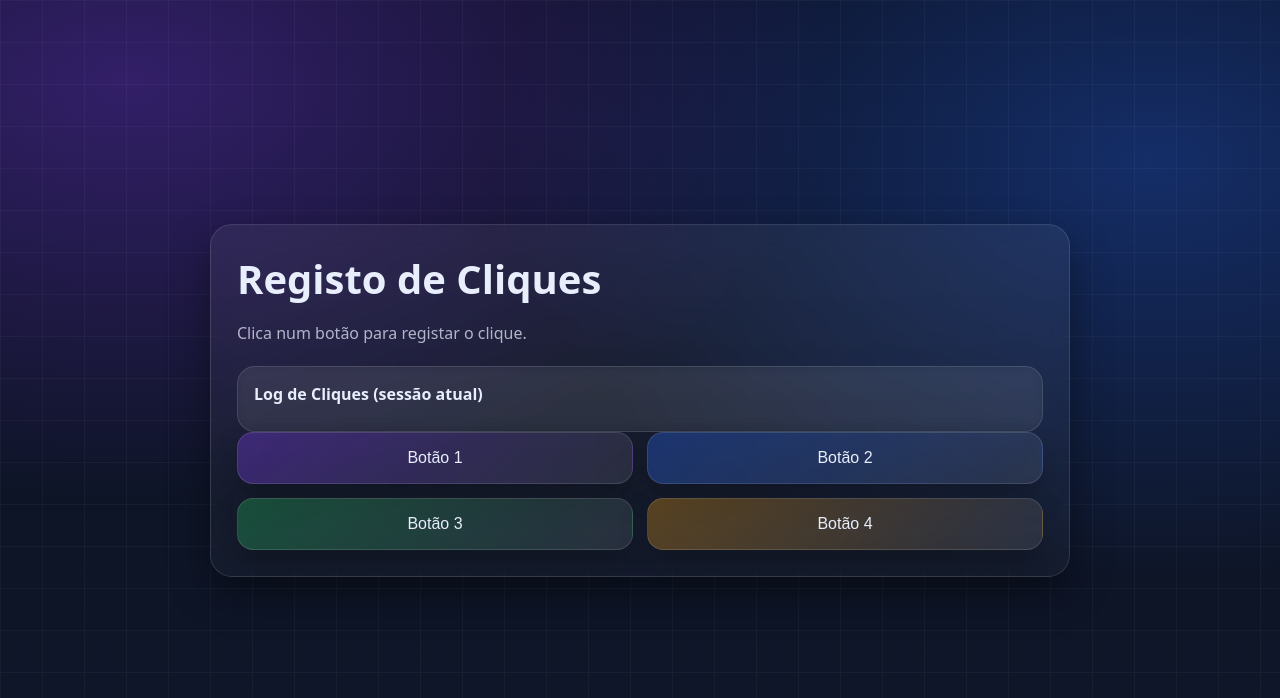
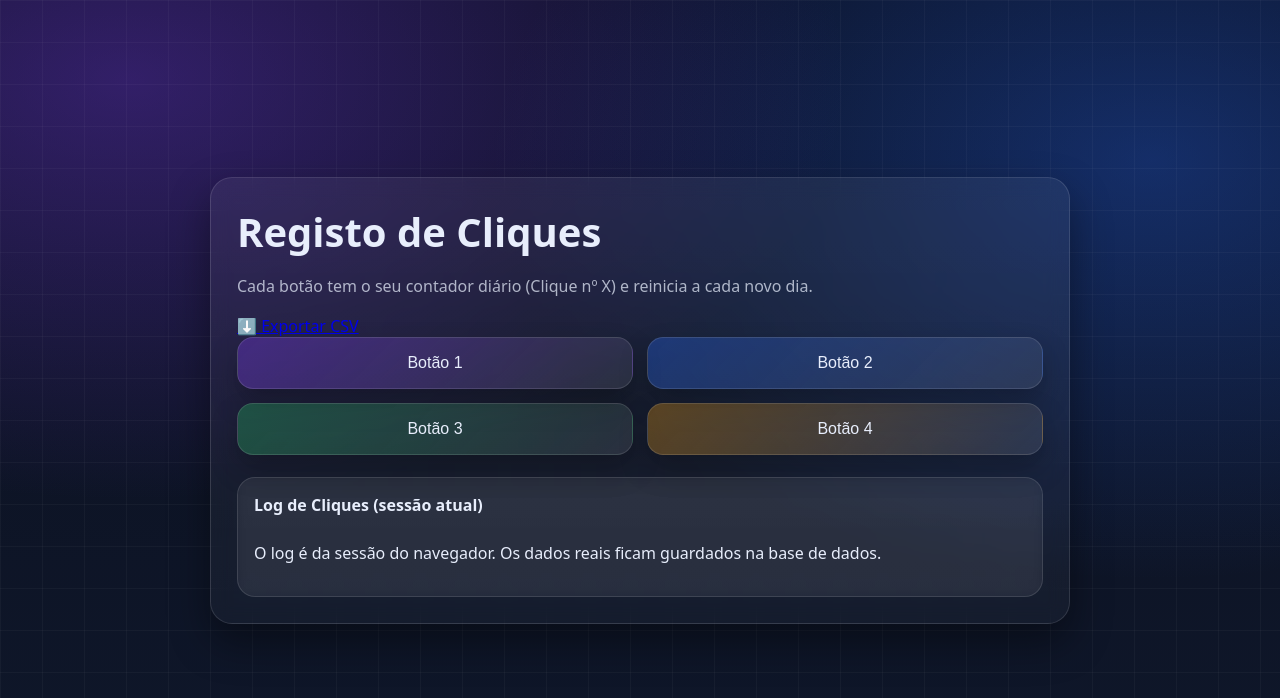
Before and after one commit to Vieira1-1/registo-cliques, a Flask app: page / in a window 1280 px wide. Shown: the top 698 px of the page. Run offline with Flask 3, Linux system fonts and the light colour scheme.

Commit message:
Update index.html

```diff
--- a/templates/index.html
+++ b/templates/index.html
@@ -9,13 +9,16 @@
 <body>
 
   <main class="card">
+    <div class="header">
+      <div>
         <h1>Registo de Cliques</h1>
-    <p class="sub">Clica num botão para registar o clique.</p>
-    <section class="log">
-      <h3>Log de Cliques (sessão atual)</h3>
-      <ul id="logList"></ul>
-    </section>
+        <p class="sub">Cada botão tem o seu contador diário (Clique nº X) e reinicia a cada novo dia.</p>
+      </div>
 
+      <a class="export" href="/api/export.csv" title="Exportar CSV para Excel">
+        ⬇️ Exportar CSV
+      </a>
+    </div>
 
     <div class="buttons">
       <button class="btn b1" onclick="send(1)">Botão 1</button>
@@ -23,22 +26,27 @@
       <button class="btn b3" onclick="send(3)">Botão 3</button>
       <button class="btn b4" onclick="send(4)">Botão 4</button>
     </div>
+
+    <section class="log">
+      <h3>Log de Cliques (sessão atual)</h3>
+      <ul id="logList"></ul>
+      <p class="hint">O log é da sessão do navegador. Os dados reais ficam guardados na base de dados.</p>
+    </section>
   </main>
 
-  <!-- JANELA / MODAL -->
+  <!-- MODAL -->
   <div id="modal" class="modal hidden">
     <div class="modal-content">
       <h2>Registo do Clique</h2>
 
       <p><strong>Botão:</strong> <span id="mButton"></span></p>
-      <p><strong>Número sequencial:</strong> <span id="mSeq"></span></p>
+      <p><strong>Clique nº (deste botão, hoje):</strong> <span id="mClick"></span></p>
       <p><strong>Data:</strong> <span id="mDate"></span></p>
       <p><strong>Hora:</strong> <span id="mTime"></span></p>
 
       <button class="close-btn" onclick="closeModal()">Fechar</button>
     </div>
   </div>
-
 
   <script>
     const modal = document.getElementById("modal");
@@ -52,17 +60,21 @@
       });
 
       const d = await r.json();
+      if (!r.ok) {
+        alert(d.error || "Erro ao registar");
+        return;
+      }
 
       // modal
-        document.getElementById("mButton").textContent = d.button;
-        document.getElementById("mSeq").textContent = d.seq;
+      document.getElementById("mButton").textContent = `Botão ${d.button}`;
+      document.getElementById("mClick").textContent = d.click_num;
       document.getElementById("mDate").textContent = d.date;
       document.getElementById("mTime").textContent = d.time;
       modal.classList.remove("hidden");
 
-        // LOG (adiciona no topo)
+      // log (no topo)
       const li = document.createElement("li");
-        li.textContent = `[${d.time}] Botão ${d.button} — Seq ${d.seq}`;
+      li.textContent = `[${d.time}] Botão ${d.button} — Clique nº ${d.click_num}`;
       logList.prepend(li);
     }
 
@@ -70,16 +82,16 @@
       modal.classList.add("hidden");
     }
 
+    // fechar clicando fora
     modal.addEventListener("click", (e) => {
       if (e.target === modal) closeModal();
     });
 
+    // fechar com ESC
     document.addEventListener("keydown", (e) => {
       if (e.key === "Escape" && !modal.classList.contains("hidden")) closeModal();
     });
   </script>
 
-
-
 </body>
 </html>
```
Lines whose indentation alone changed are shown as unchanged.
